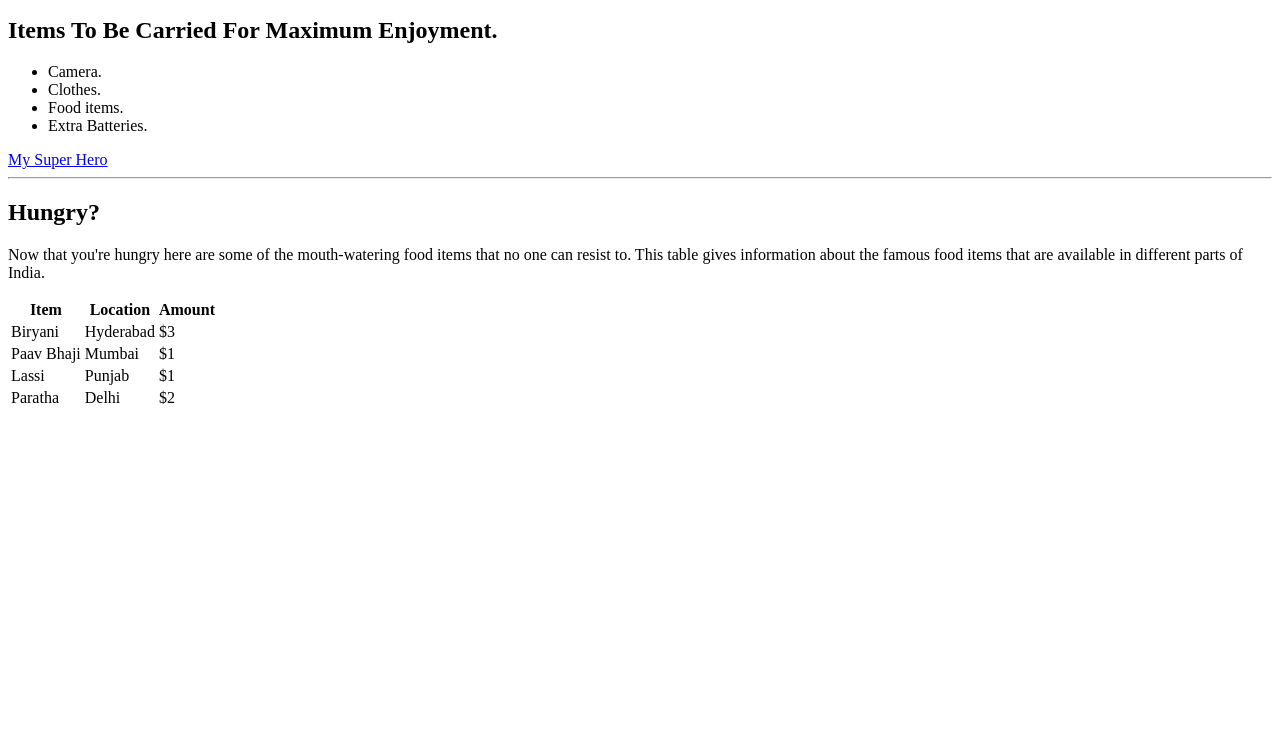
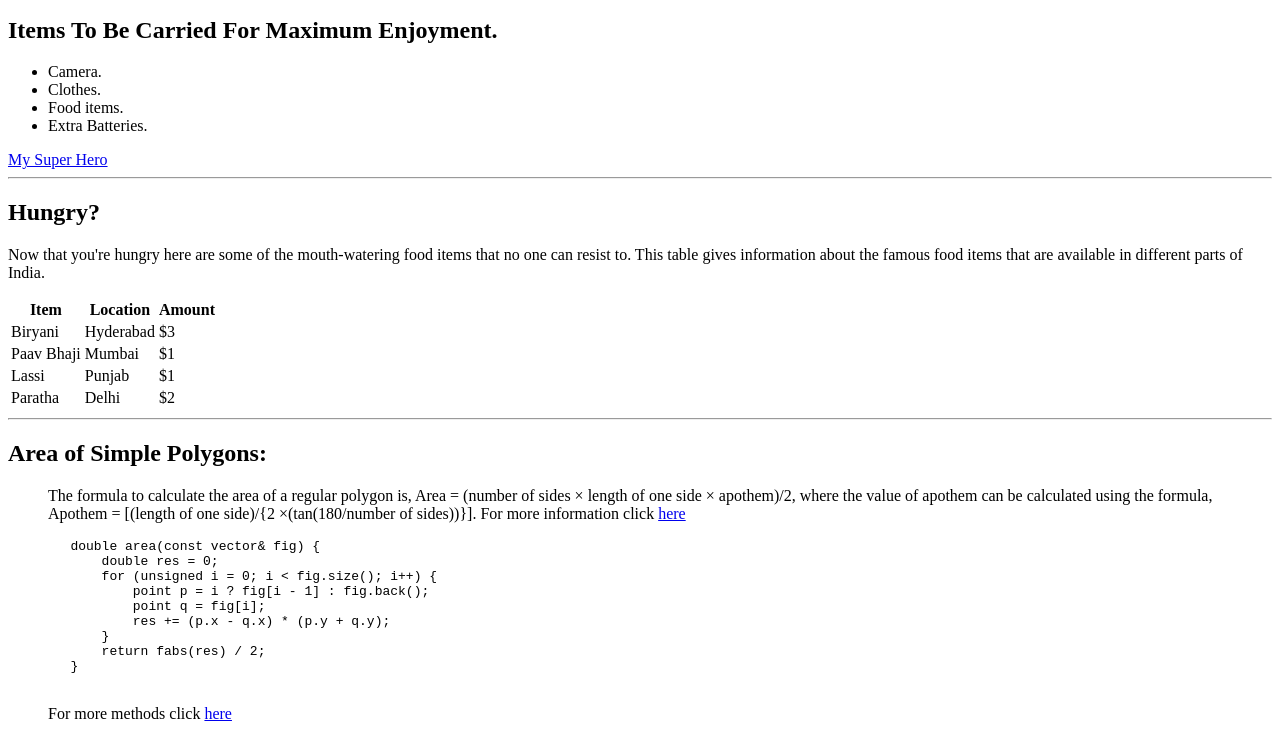
Before and after one commit to 44-563-WebApps-F21/webapps-f21-assignment-3-saitej-veerabathini, a plain HTML site: page index.html in a window 1280 px wide. Shown: the part 485-1224 px from the top of the page. Before the commit the page ends 903 px from the top, so only its background shows below. Drawn offline with Linux system fonts and the light colour scheme.

Commit message:
Added code snippet

```diff
--- a/index.html
+++ b/index.html
@@ -76,6 +76,25 @@
             <td>$2</td>
         </tr>
     </table>
+    <hr>
+    <h2>Area of Simple Polygons:</h2>
+    <blockquote>The formula to calculate the area of a regular polygon is, Area = (number of sides × length of one side
+        ×
+        apothem)/2, where the value of apothem can be calculated using the formula, Apothem = [(length of one side)/{2
+        ×(tan(180/number of sides))}].
+        For more information click <a href="https://www.cuemath.com/geometry/area-of-polygons/">here</a></blockquote>
+    <pre>
+        double area(const vector<point>& fig) {
+            double res = 0;
+            for (unsigned i = 0; i < fig.size(); i++) {
+                point p = i ? fig[i - 1] : fig.back();
+                point q = fig[i];
+                res += (p.x - q.x) * (p.y + q.y);
+            }
+            return fabs(res) / 2;
+        }
+    </pre>
+    <blockquote>For more methods click <a href="https://cp-algorithms.com/geometry/area-of-simple-polygon.html">here</a></blockquote>
 
 
 </body>
```
Lines whose indentation alone changed are shown as unchanged.
